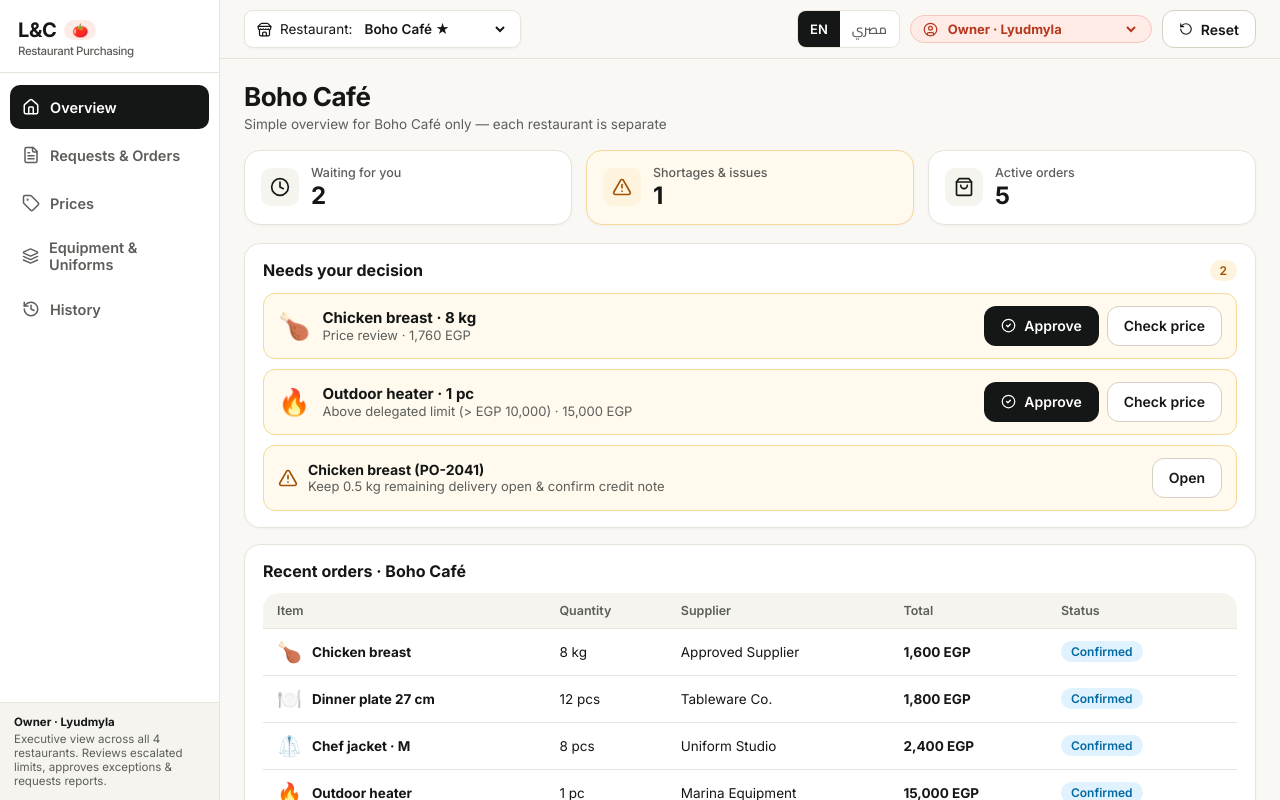
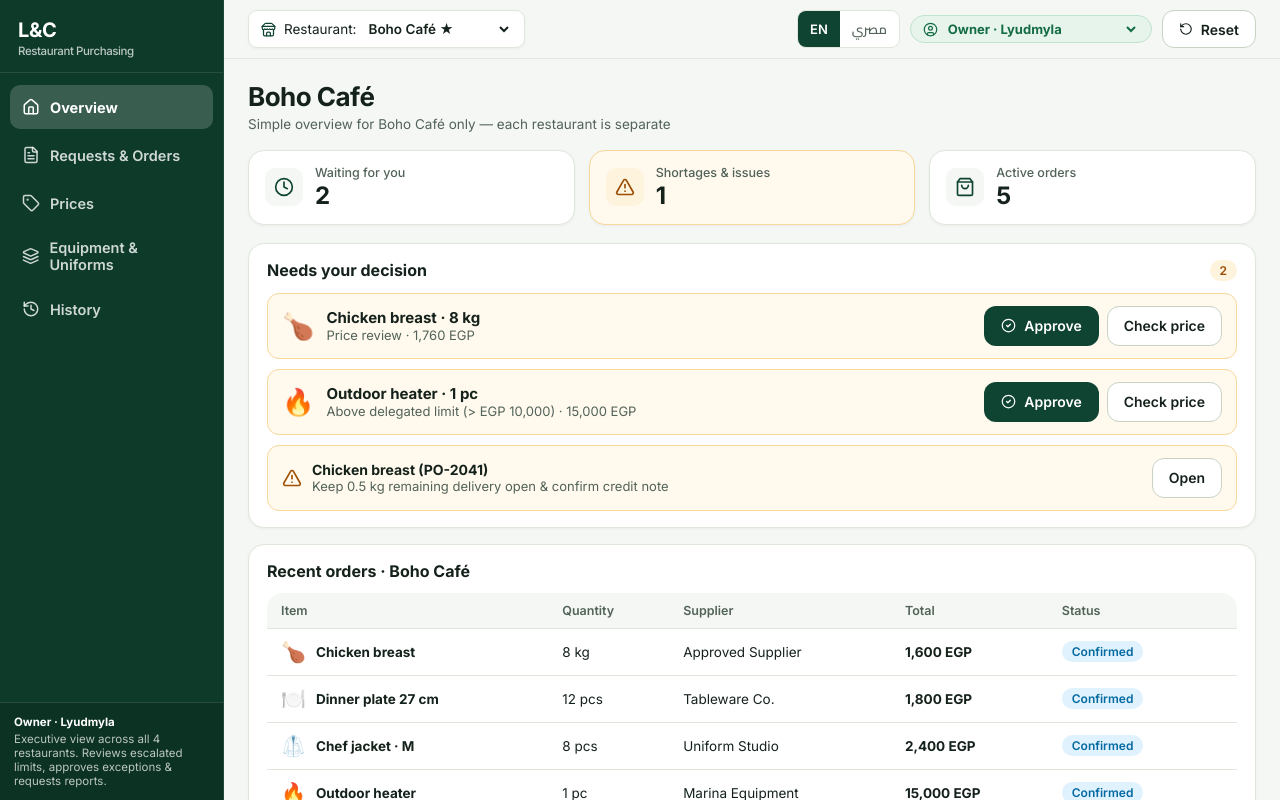
Before and after one commit to calmmotionstudio/lc-purchasing, a React (Vite) app: page / in a window 1280 px wide. Shown: the top 800 px of the page. Built offline with nearby package versions, Linux system fonts and the light colour scheme.

Commit message:
Restore signature L&C deep forest green, white and complementary amber palette

```diff
--- a/src/App.jsx
+++ b/src/App.jsx
@@ -634,9 +634,8 @@ export default function App() {
         <div className="sidebar-brand">
           <div style={{ display: 'flex', alignItems: 'center', gap: 8 }}>
             <span>{t.brand}</span>
-            <span style={{ background: 'var(--accent-soft)', color: '#b5381e', fontSize: 13, padding: '2px 8px', borderRadius: 999 }}>🍅</span>
           </div>
-          <span style={{ fontSize: 11.5, fontWeight: 500, color: 'var(--text-muted)' }}>{t.brandSub}</span>
+          <span style={{ fontSize: 11.5, fontWeight: 500, color: 'rgba(255,255,255,0.72)' }}>{t.brandSub}</span>
         </div>
         <nav className="sidebar-nav">
           {navItems.map((item) => {
@@ -654,7 +653,7 @@ export default function App() {
           })}
         </nav>
         <div className="sidebar-footer">
-          <div style={{ fontWeight: 700, color: 'var(--text-main)', marginBottom: 3 }}>
+          <div style={{ fontWeight: 700, color: '#ffffff', marginBottom: 3 }}>
             {lang === 'ar' ? role.labelAr : role.labelEn}
           </div>
           <div>{lang === 'ar' ? role.scopeNoteAr : role.scopeNoteEn}</div>
--- a/src/styles.css
+++ b/src/styles.css
@@ -1,34 +1,34 @@
 :root {
-  --sidebar-bg: #ffffff;
-  --sidebar-hover: #f5f3ef;
-  --sidebar-active: #141715;
-  --bg-page: #faf8f5;
+  --sidebar-bg: #0e3a2a;
+  --sidebar-hover: rgba(255, 255, 255, 0.1);
+  --sidebar-active: rgba(255, 255, 255, 0.18);
+  --bg-page: #f5f7f4;
   --bg-card: #ffffff;
-  --bg-subtle: #f6f4ef;
-  --bg-muted: #eeebe4;
-  --border: #e8e4dc;
-  --border-strong: #d5cfc4;
-  --text-main: #141715;
-  --text-muted: #5c5e5a;
-  --text-light: #878882;
-  --primary: #141715;
-  --primary-hover: #2a2e2b;
-  --primary-soft: #ffebe6;
-  --accent: #f06449;
-  --accent-soft: #ffebe6;
+  --bg-subtle: #f4f7f3;
+  --bg-muted: #e9efe7;
+  --border: #dfe6dc;
+  --border-strong: #c8d3c3;
+  --text-main: #15221b;
+  --text-muted: #526359;
+  --text-light: #78887f;
+  --primary: #0f4432;
+  --primary-hover: #0a3124;
+  --primary-soft: #e6f4ec;
+  --accent: #d97706;
+  --accent-soft: #fef3dc;
   --green-bg: #e6f4ec;
   --green-text: #146c43;
   --amber-bg: #fef3dc;
-  --amber-text: #a15206;
+  --amber-text: #9a4d06;
   --amber-border: #f5d89a;
-  --red-bg: #ffebe6;
-  --red-text: #c93b22;
+  --red-bg: #fee4e2;
+  --red-text: #b42318;
   --blue-bg: #e0f2fe;
   --blue-text: #0369a1;
-  --gray-bg: #f1efe9;
+  --gray-bg: #eef2ec;
   --gray-text: #4b5563;
-  --shadow-sm: 0 1px 3px rgba(20, 23, 21, 0.04);
-  --shadow-md: 0 6px 20px rgba(20, 23, 21, 0.08);
+  --shadow-sm: 0 1px 3px rgba(14, 58, 42, 0.05);
+  --shadow-md: 0 6px 20px rgba(14, 58, 42, 0.09);
   --radius-sm: 10px;
   --radius-md: 16px;
   --radius-lg: 20px;
@@ -62,12 +62,12 @@ textarea {
   min-height: 100vh;
 }
 
-/* Sidebar — Light, airy & ultra-simple */
+/* Sidebar — L&C Deep Forest Green */
 .sidebar {
-  width: 220px;
-  background: #ffffff;
-  color: var(--text-main);
-  border-inline-end: 1px solid var(--border);
+  width: 224px;
+  background: var(--sidebar-bg);
+  color: #ffffff;
+  border-inline-end: 1px solid rgba(255, 255, 255, 0.08);
   display: flex;
   flex-direction: column;
   flex-shrink: 0;
@@ -82,11 +82,11 @@ textarea {
   font-size: 20px;
   font-weight: 800;
   letter-spacing: -0.02em;
-  color: var(--primary);
+  color: #ffffff;
   display: flex;
   flex-direction: column;
   gap: 2px;
-  border-bottom: 1px solid var(--border);
+  border-bottom: 1px solid rgba(255, 255, 255, 0.1);
 }
 
 .sidebar-nav {
@@ -107,7 +107,7 @@ textarea {
   border-radius: 10px;
   border: none;
   background: transparent;
-  color: var(--text-muted);
+  color: rgba(255, 255, 255, 0.8);
   font-size: 14.5px;
   font-weight: 600;
   cursor: pointer;
@@ -117,14 +117,14 @@ textarea {
 }
 
 .nav-item:hover {
-  background: var(--bg-subtle);
-  color: var(--text-main);
+  background: var(--sidebar-hover);
+  color: #ffffff;
 }
 
 .nav-item.active {
-  background: var(--primary);
+  background: var(--sidebar-active);
   color: #ffffff;
-  font-weight: 600;
+  font-weight: 700;
 }
 
 .nav-badge {
@@ -139,10 +139,10 @@ textarea {
 
 .sidebar-footer {
   padding: 12px 14px;
-  border-top: 1px solid var(--border);
+  border-top: 1px solid rgba(255, 255, 255, 0.12);
   font-size: 11.5px;
-  color: var(--text-muted);
-  background: var(--bg-subtle);
+  color: rgba(255, 255, 255, 0.72);
+  background: rgba(0, 0, 0, 0.14);
 }
 
 /* Main Content */
@@ -923,9 +923,9 @@ tr.selected td {
   display: inline-flex;
   align-items: center;
   gap: 6px;
-  background: var(--accent-soft);
-  color: #b5381e;
-  border: 1px solid #f7c7bc;
+  background: var(--green-bg);
+  color: var(--green-text);
+  border: 1px solid #bfe3cd;
   border-radius: 999px;
   padding: 4px 12px;
   font-size: 13px;
@@ -935,7 +935,7 @@ tr.selected td {
 .role-pill select {
   border: none;
   background: transparent;
-  color: #b5381e;
+  color: var(--green-text);
   font-weight: 700;
   font-size: 13px;
   outline: none;
```
Also changed, not shown: 4 other files (tests, documents, lock files or other folders).
